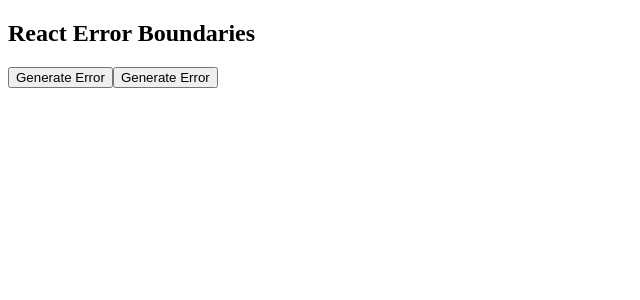
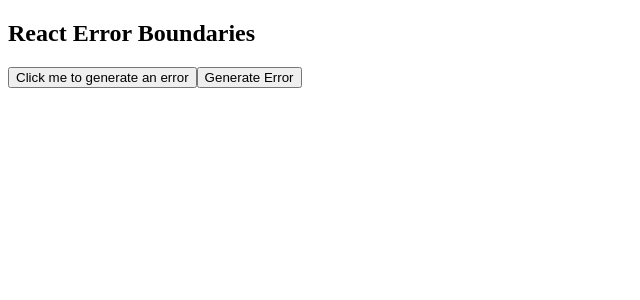
Before and after one commit to justxdv/Error-Boundary---Adding-normal-JS-logic-to-components-Understand-work-with-pr---pwhimwo8012e, a React app: page / in a window 1280 px wide. Shown: the top 300 px of the page, without its empty margins (0-640 px from the left). Built offline with nearby package versions, Linux system fonts and the light colour scheme.

Commit message:
Update Component.js

```diff
--- a/src/components/Component.js
+++ b/src/components/Component.js
@@ -4,20 +4,16 @@
   const [error, setError] = useState(false);
 
   const changeFunc = () => {
-  console.log("changeFunc called");
-  try {
+    setError(true);
+  };
+
+  if (error) {
     throw new Error("An error occurred.");
-  } catch (error) {
-    setError(true);
   }
-};
-
 
   return (
     <>
-      {error && <div>{somethingNotDefined}</div>}
-     <button id="gen" onClick={() => changeFunc()}>Generate Error</button>
-
+      <button onClick={changeFunc}>Click me to generate an error</button>
     </>
   );
 };
```
